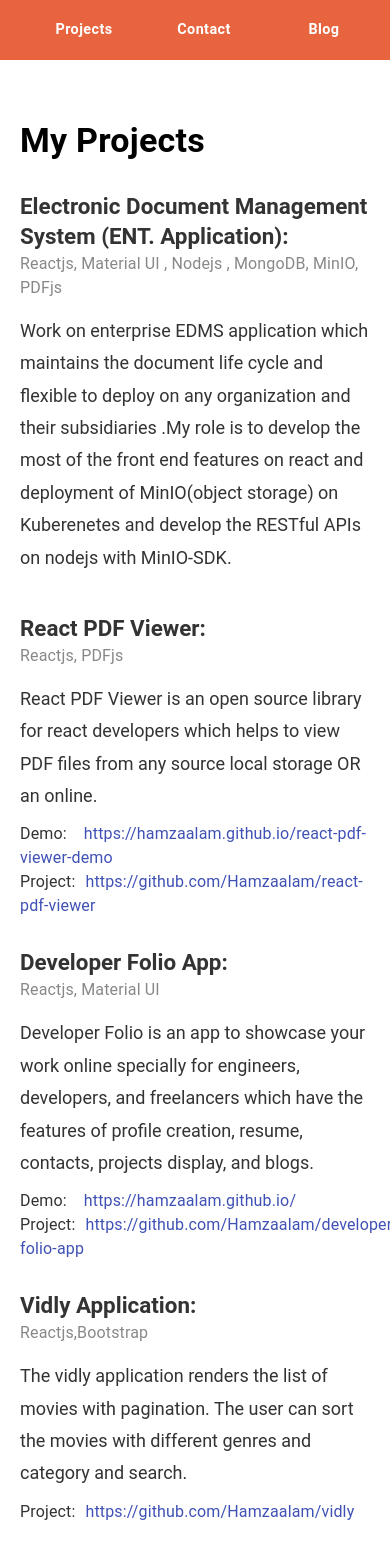
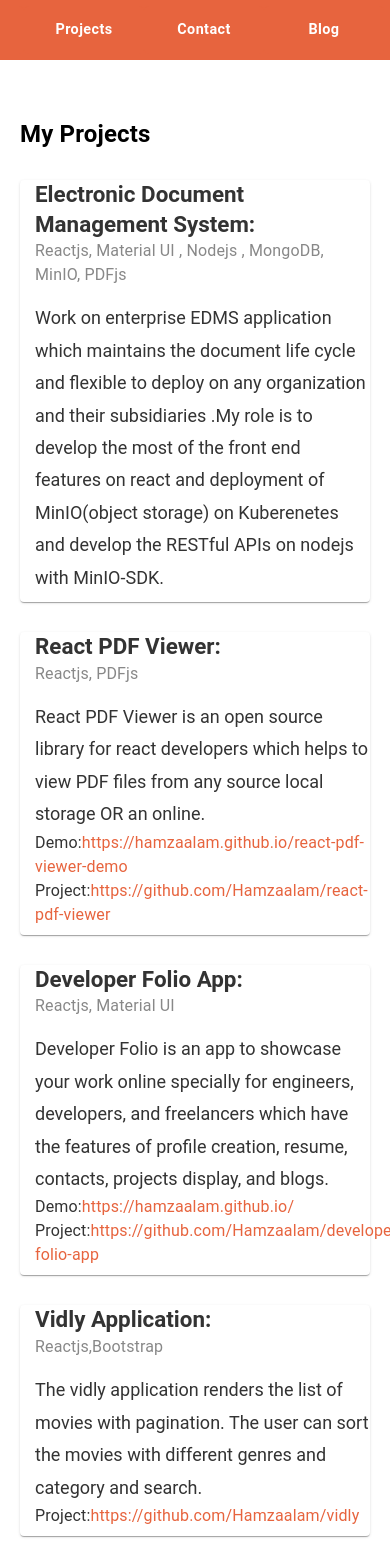
Before and after one commit to Hamzaalam/profile-resume-app, a React (Create React App) app: page /#/projects in a window 390 px wide. Shown: the top 1557 px of the page. Built offline with nearby package versions, Linux system fonts and the light colour scheme.

Commit message:
some good changes

```diff
--- a/src/Projects/Project.jsx
+++ b/src/Projects/Project.jsx
@@ -33,7 +33,7 @@
                         My Projects
                     </Typography>
                     <Single
-                        Title={'Electronic Document Management System (ENT. Application):'}
+                        Title={'Electronic Document Management System:'}
                         Tools={'Reactjs, Material UI , Nodejs , MongoDB, MinIO, PDFjs'}
                         Description={'Work on enterprise EDMS application which maintains the document life cycle and flexible to deploy on any organization and their subsidiaries .My role is to develop the most of the front end features on react and deployment of MinIO(object storage) on Kuberenetes and develop the RESTful APIs on nodejs with MinIO-SDK.'}
                     />
--- a/src/Projects/Single.jsx
+++ b/src/Projects/Single.jsx
@@ -1,7 +1,8 @@
 import React from 'react';
 import Typography from '@material-ui/core/Typography';
 import Grid from '@material-ui/core/Grid';
-import Link from '@material-ui/core/Link'
+import Link from '@material-ui/core/Link';
+import Paper from '@material-ui/core/Paper';
 const Single = (props) => {
     const projectTitle ={
         color:'#333',
@@ -17,11 +18,20 @@
         lineHeight: '1.8em',
         letterSpacing: '0',
     }
+    const projectLinkContainer = {
+        marginTop:'10px',
+        display:'unset'
+    }
     const projectLink ={
         color:'#333',
+
+    }
+    const wholeProject ={
+        marginTop:'5px',
     }
     const {Title, Tools , Description , Demo, Project} = props;
-    return ( <>
+    return ( <Paper style={wholeProject} key={Title}>
+                <div style={{padding:'0px 0px 8px 15px'}}>
                 <Grid container style={{marginTop:'30px'}}>
                     <Grid item xs={12} >
                         <Typography variant='h5' style={projectTitle}>
@@ -43,30 +53,30 @@
                         </Typography>
                     </Grid>
                 </Grid>
-                <Grid container style={{marginTop:'10px'}}>
-                    <Grid item xs={12}>
+                <Grid container style={projectLinkContainer} >
                     {Demo?
+                    <Grid item xs={12} key={Demo}>
                         <Typography  style={projectLink}>
                             Demo:
-                                <Link href={Demo} target="_blank" style={{marginLeft:'17px'}}>
+                            <Link href={Demo} target="_blank" style={{color:'#e7643e'}}>
                                 {Demo}
                             </Link>
                         </Typography>
-                        :''
-                        }
+                    </Grid>
+                    : ''}
                     {Project?
-                            <Typography  style={projectLink}>
+                    <Grid item xs={12} >
+                        <Typography  style={projectLink} key={Project}>
                             Project:
-                                <Link href={Project} target="_blank" style={{marginLeft:'10px'}}>
+                            <Link href={Project} target="_blank" style={{color:'#e7643e'}}>
                                 {Project}
                             </Link>
                         </Typography>
-                        :''
-                        }
-
                     </Grid>
+                    : ''}
                 </Grid>
-             </>
+                </div>
+             </Paper>
             );
 }
 
--- a/src/Resume/Item.css
+++ b/src/Resume/Item.css
@@ -9,3 +9,27 @@
     color:#535b67 !important;
     border-width: 2px !important;
 }
+
+@media only screen and (max-width: 1150px) {
+    .item-date {
+        right: -60px !important;
+        top: -36px !important;
+        text-align: left !important;
+        margin-bottom: 0.2em !important;
+    }
+}
+
+@media only screen and (max-width: 900px) {
+    .item {
+        font-size: 0.9em !important;
+    }
+    .Item-Typography-193 {
+        font-size: 0.9em !important;
+    }
+    .Resume-Typography-30 {
+        font-size: 0.9em !important;
+    }
+    .MuiTypography-h4 {
+        font-size: 1.5em !important;
+    }
+}
--- a/src/Resume/Item.jsx
+++ b/src/Resume/Item.jsx
@@ -78,7 +78,7 @@
     //change the font-size for Education, and otherss
     if(flag==='Education'|| flag==='Certification') itemPositionRole.fontSize='1.2em';
 
-    return (<div style={item}>
+    return (<div style={item} className='item'>
             <Grid container style={descriptionItem}>
                 <Grid item xs={1}>
                     <div style={targetBorder}>
@@ -98,7 +98,7 @@
             <div style={itemPositionRole}>
                     {positionRole}
             </div>
-            <div style={itemDate}>
+            <div style={itemDate} className='item-date'>
                      {year}
             </div>
             {points?
--- a/src/Resume/Resume.jsx
+++ b/src/Resume/Resume.jsx
@@ -38,6 +38,21 @@
         fontWeight:'700',
         color:'#264e59'
     }
+    const handleDownloadResume = () => {
+        //console.log("Hello World", process.env.PUBLIC_URL)
+        //window.open(process.env.PUBLIC_URL + "/Hamza_Alam.pdf");
+        const path = process.env.PUBLIC_URL + "/Hamza_Alam.pdf";
+        fetch(path)
+			.then(response => {
+				response.blob().then(blob => {
+					let url = window.URL.createObjectURL(blob);
+					let a = document.createElement('a');
+					a.href = url;
+					a.download = 'Hamza_Alam.pdf';
+					a.click();
+				});
+        });
+    }
     const { classes } = props;
 
     return (<div style={content}>
@@ -53,6 +68,7 @@
                                 style={{backgroundColor:'#e7643e', color:'#fff'}}
                                 variant='contained'
                                 classes={{ root: classes.Button }}
+                                onClick={handleDownloadResume}
                             >
                                     Download Resume
                             </Button>
@@ -78,8 +94,7 @@
                         year={'Jun 2019 – current'}
                         points={['Develop most of the front features on React for the enterprise product (EDMS).',
                                  'Developed the RESTful APIs for the consumption of several different products.',
-                                 'Deploy the MinIO(s3) on the local machine (linux/ubuntu) with using container orchestration technology (Kuberenetes).',
-
+                                 'Application deployment on a production web servers and on a local servers(linux/ubuntu).',
                                 ]}
                     />
                      <Item
```
Also changed, not shown: 1 other file (tests, documents, lock files or other folders). Lines whose indentation alone changed are shown as unchanged.
